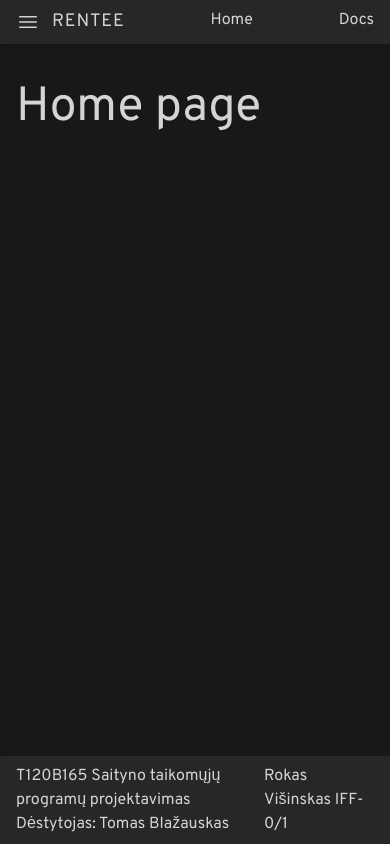
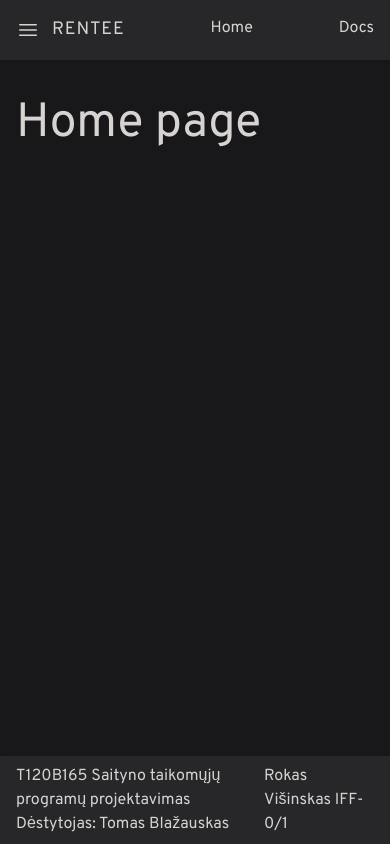
Before and after one commit to rokvisi/stpp-rent, a SvelteKit app: page / in a window 390 px wide. Built offline with nearby package versions, Linux system fonts and the light colour scheme.

Commit message:
increaase header size of mobile

```diff
--- a/src/lib/components/Header.svelte
+++ b/src/lib/components/Header.svelte
@@ -4,7 +4,7 @@
 	import { getPageTitle } from '$lib/utils';
 </script>
 
-<header class="grid grid-cols-[auto_1fr_auto] bg-zinc-800 px-4 py-2 shadow md:px-12 md:py-4">
+<header class="grid grid-cols-[auto_1fr_auto] bg-zinc-800 px-4 py-4 shadow md:px-12">
 	<div class="flex items-center gap-3">
 		<button class="md:hidden" on:click={sidebar.toggle}
 			><svg
--- a/src/routes/(docs)/+layout.svelte
+++ b/src/routes/(docs)/+layout.svelte
@@ -4,7 +4,6 @@
 	import Header from '$lib/components/Header.svelte';
 	import MainContent from '$lib/components/MainContent.svelte';
 	import { sidebar } from '$lib/stores/sidebar';
-	import { slide } from 'svelte/transition';
 </script>
 
 <Header>
```
